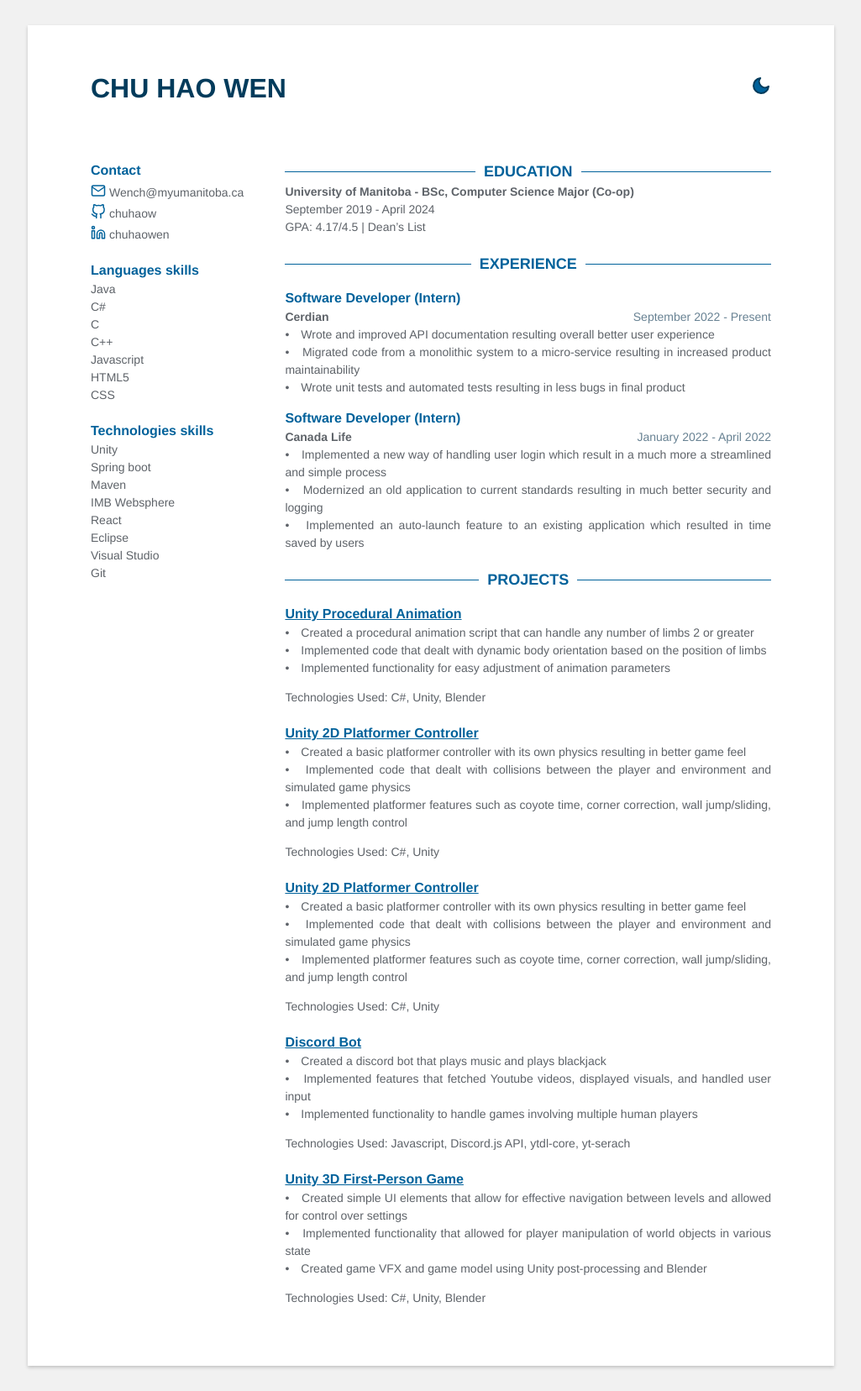
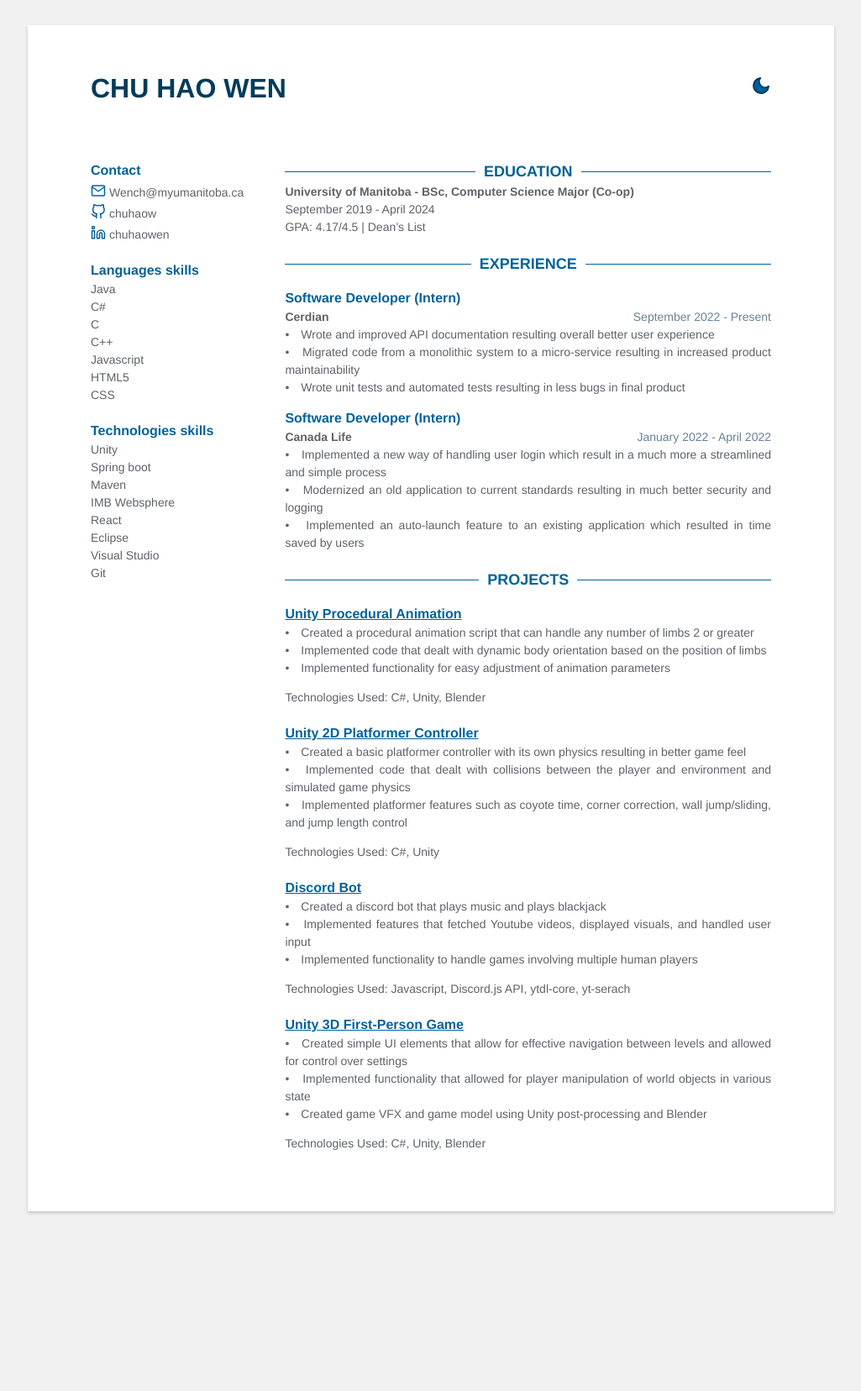
Before and after one commit to chuhaow/chuhaow.github.io, a Jekyll site: the page built from index.html, in a window 1280 px wide. Shown: the whole page at 84% size, without its empty margins (127-1152 px from the left). Built offline with Jekyll 4.4.1, drawn with Linux system fonts in a browser that asks for light colours; after the commit the page ends 1472 px from its top, so only the background shows below that.

Commit message:
Update data.yml

```diff
--- a/_data/data.yml
+++ b/_data/data.yml
@@ -57,7 +57,7 @@
 
 projects:
   - title: Unity Procedural Animation
-    link: #
+    link: https://github.com/chuhaow/ProceduralAnimation
     details:
       d1: •　Created a procedural animation script that can handle any number of limbs 2 or greater
       d2: •　Implemented code that dealt with dynamic body orientation based on the position of limbs
@@ -66,15 +66,7 @@
 
 
   - title: Unity 2D Platformer Controller
-    link: #
-    details:
-      d1: •　Created a basic platformer controller with its own physics resulting in better game feel
-      d2: •　Implemented code that dealt with collisions between the player and environment and simulated game physics
-      d3: •　Implemented platformer features such as coyote time, corner correction, wall jump/sliding, and jump length control
-    technologies_used: C#, Unity
-
-  - title: Unity 2D Platformer Controller
-    link: #
+    link: https://github.com/chuhaow/Unity2DPlatformerController
     details:
       d1: •　Created a basic platformer controller with its own physics resulting in better game feel
       d2: •　Implemented code that dealt with collisions between the player and environment and simulated game physics
@@ -82,7 +74,7 @@
     technologies_used: C#, Unity
 
   - title: Discord Bot
-    link: #
+    link: https://github.com/chuhaow/DiscordBot
     details:
       d1: •　Created a discord bot that plays music and plays blackjack
       d2: •　Implemented features that fetched Youtube videos, displayed visuals, and handled user input
@@ -90,7 +82,7 @@
     technologies_used: Javascript, Discord.js API, ytdl-core, yt-serach
 
   - title: Unity 3D First-Person Game
-    link: #
+    link: https://github.com/chuhaow/UnityTimeGame
     details:
       d1: •　Created simple UI elements that allow for effective navigation between levels and allowed for control over settings
       d2: •　Implemented functionality that allowed for player manipulation of world objects in various state
```
